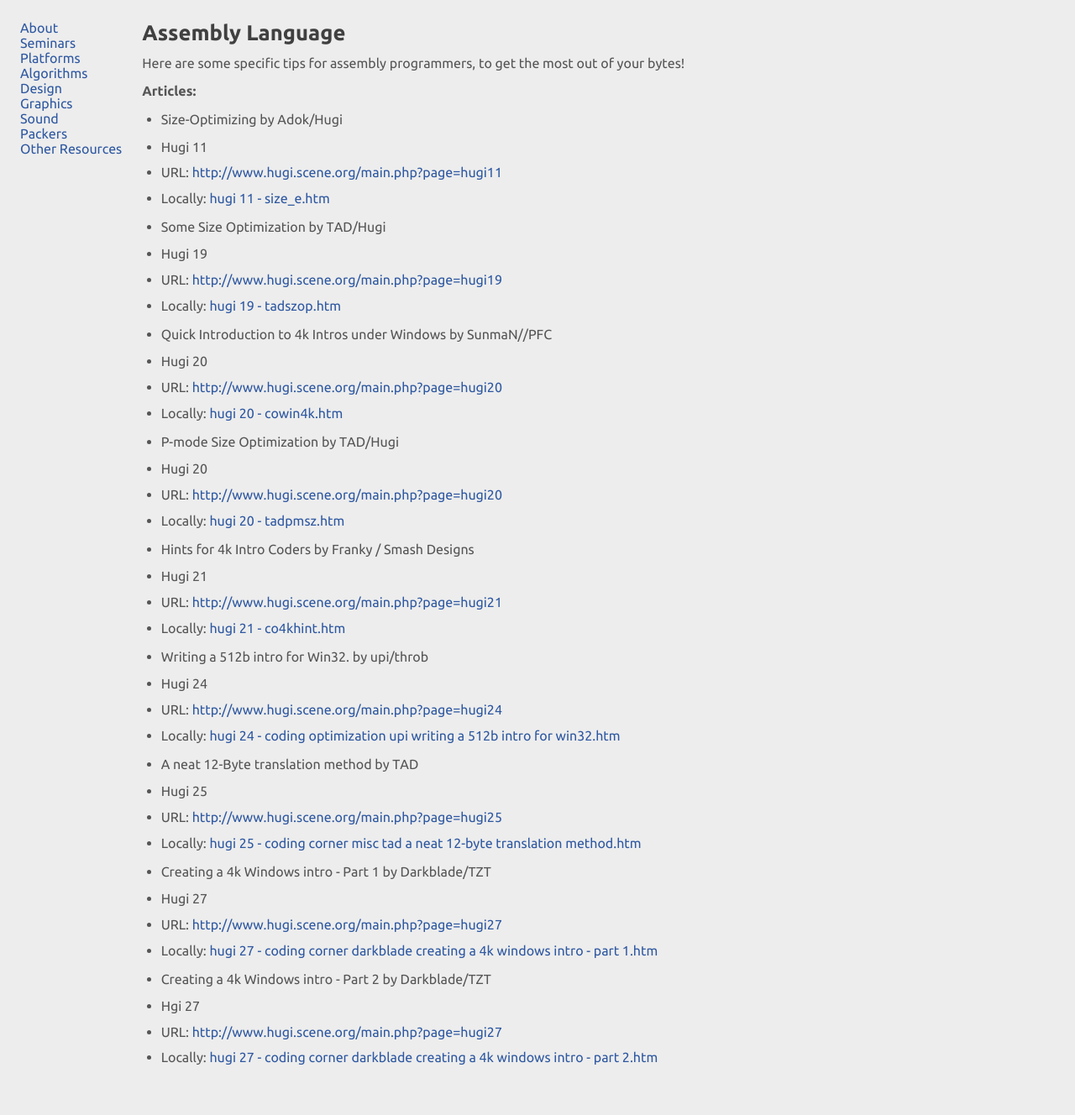
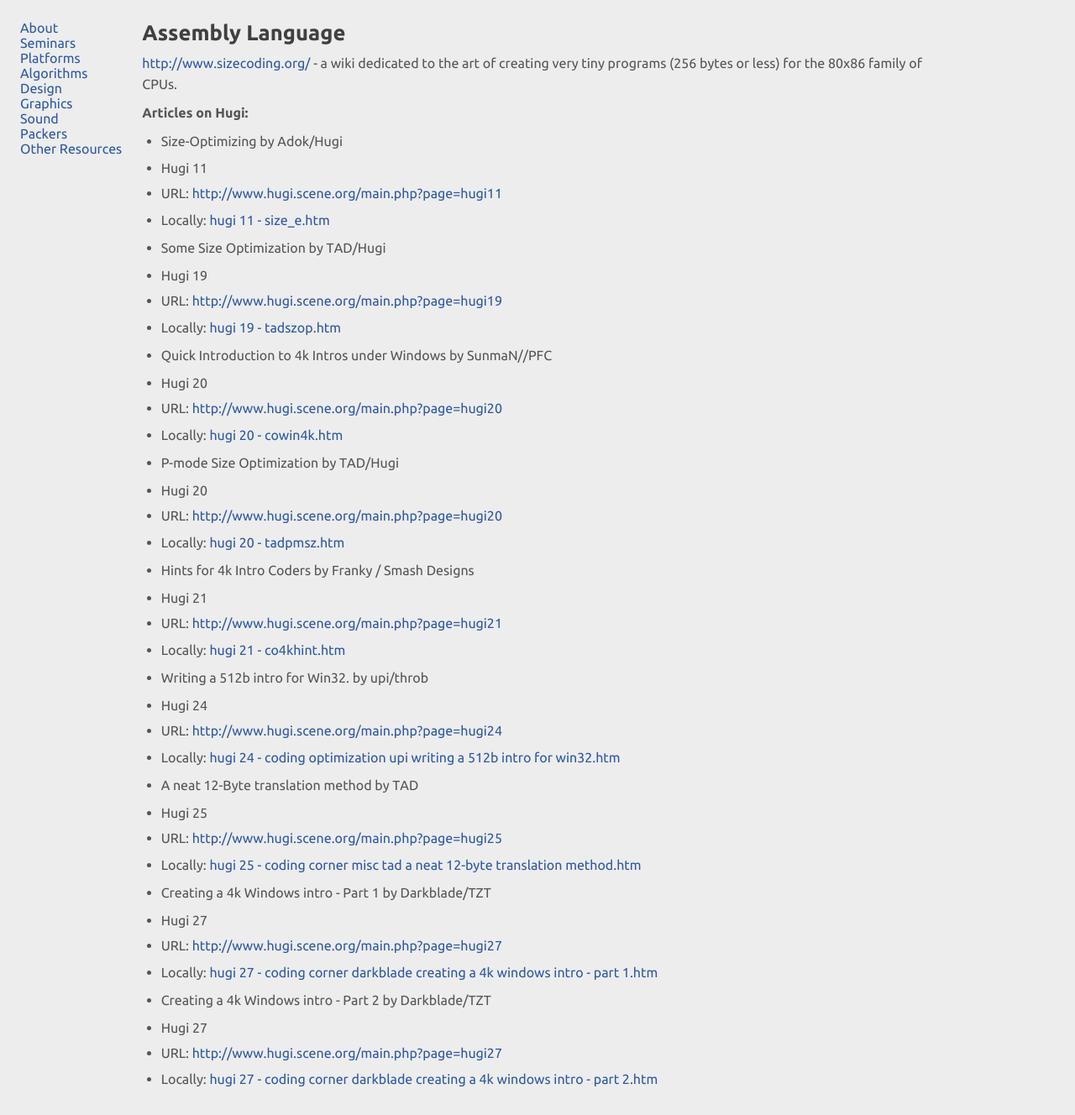
Before and after one commit to in4k/in4k.github.io, a Jekyll site: the page built from wiki/assembly-language.markdown, in a window 1280 px wide. Shown: the whole page at 84% size. Built offline with Jekyll 4.4.1, drawn with Linux system fonts in a browser that asks for light colours; before the commit the page ends 1302 px from its top, so only the background shows below that.

Commit message:
Update assembly-language.markdown

```diff
--- a/wiki/assembly-language.markdown
+++ b/wiki/assembly-language.markdown
@@ -3,9 +3,9 @@ title: "Assembly Language"
 layout: "wiki-page"
 ---
 
-Here are some specific tips for assembly programmers, to get the most out of your bytes!
+[http://www.sizecoding.org/](http://www.sizecoding.org/) - a wiki dedicated to the art of creating very tiny programs (256 bytes or less) for the 80x86 family of CPUs.
 
-**Articles:**
+**Articles on Hugi:**
 
 *   Size-Optimizing by Adok/Hugi
 
@@ -57,6 +57,6 @@ Here are some specific tips for assembly programmers, to get the most out of you
 
 *   Creating a 4k Windows intro - Part 2 by Darkblade/TZT
 
-*   Hgi 27
+*   Hugi 27
 *   URL: [http://www.hugi.scene.org/main.php?page=hugi27](http://www.hugi.scene.org/main.php?page=hugi27 "http://www.hugi.scene.org/main.php?page=hugi27")
 *   Locally: [hugi 27 - coding corner darkblade creating a 4k windows intro - part 2.htm](http://in4k.untergrund.net/html_articles/hugi%2027%20-%20coding%20corner%20darkblade%20creating%20a%204k%20windows%20intro%20-%20part%202.htm "http://in4k.untergrund.net/html articles/hugi 27 - coding corner darkblade creating a 4k windows intro - part 2.htm")
```
